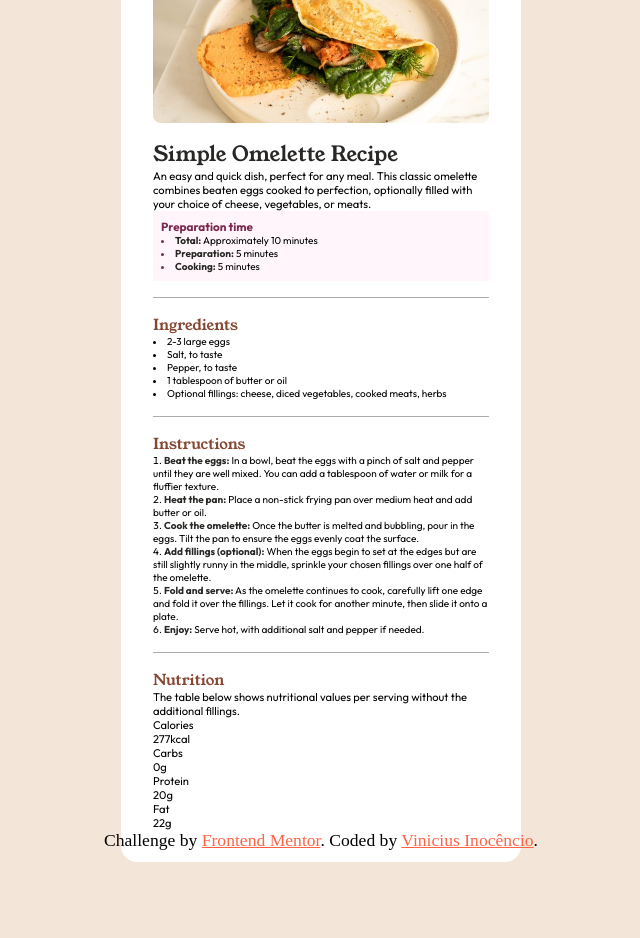
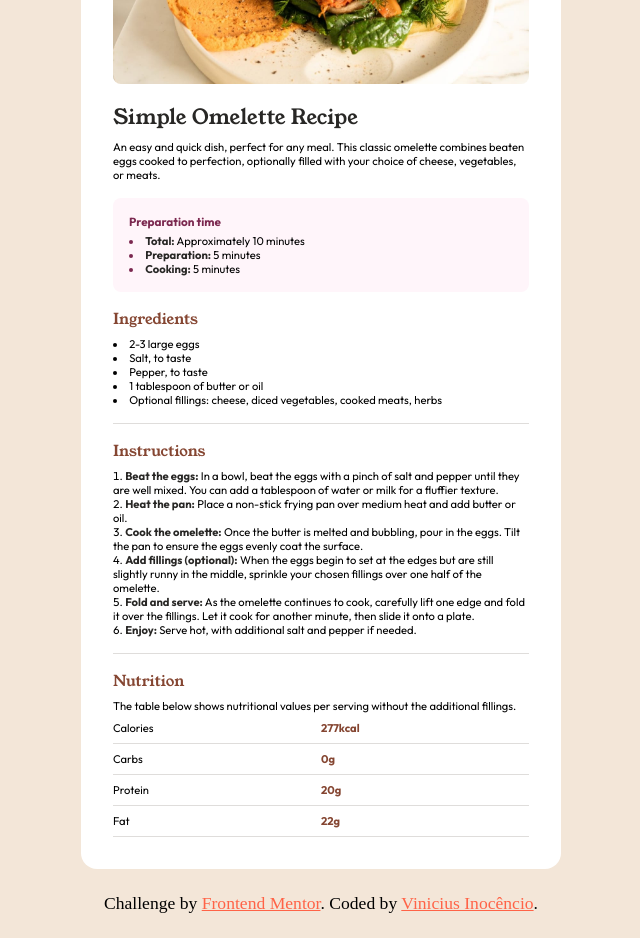
Before and after one commit to inocenciooo/recipe-page-main, a plain HTML site: page index.html in a window 1280 px wide. Shown: the whole page, without its empty margins (319-959 px from the left). Before the commit the page ends 880 px from the top, so only its background shows below. Drawn offline with Linux system fonts and the light colour scheme.

Commit message:
Estilizações, readme e gihub-pages
Aplicado estilos, porém estou enfrentando dificuldades para ajustar o container hero, não ficando centralizado no meio.

```diff
--- a/index.html
+++ b/index.html
@@ -8,14 +8,16 @@
   <link rel="icon" type="image/png" sizes="32x32" href="./assets/images/favicon-32x32.png" />
   <link rel="stylesheet" href="./src/reset-global.css">
   <link rel="stylesheet" href="./src/style.css" />
+  <link rel="stylesheet" href="./src/responsive.css">
 
-  <title>Frontend Mentor | Recipe page</title>
+  <title>Recipe page | Vinicius Inocêncio </title>
 </head>
 
 <body>
-  <main>
-    <div class="hero">
+  <main class="hero">
+    <div class="image">
       <img src="./assets/images/image-omelette.jpeg" alt="a simple omelette" />
+    </div>
     <section class="food">
       <h1>Simple Omelette Recipe</h1>
 
@@ -47,6 +49,7 @@
     </section>
     <section class="instructions">
       <h2>Instructions</h2>
+      <div>
         <ol>
           <li>
             <span>Beat the eggs:</span> In a bowl, beat the eggs with a pinch of salt and
@@ -73,6 +76,7 @@
           </li>
           <li><span>Enjoy:</span> Serve hot, with additional salt and pepper if needed.</li>
         </ol>
+      </div>
     </section>
     <section class="nutrition">
       <h2>Nutrition</h2>
@@ -97,7 +101,6 @@
         <p>22g</p>
       </div>
     </section>
-    </div>
   </main>
   <footer class="attribution">
     Challenge by <a href="https://www.frontendmentor.io?ref=challenge" target="_blank">Frontend Mentor</a>.
--- a/src/reset-global.css
+++ b/src/reset-global.css
@@ -1,19 +1,19 @@
-@import url('https://fonts.googleapis.com/css2?family=Outfit:wght@100..900&family=Young+Serif&display=swap');
+@import url("https://fonts.googleapis.com/css2?family=Outfit:wght@100..900&family=Young+Serif&display=swap");
 * {
   margin: 0;
   padding: 0;
   box-sizing: border-box;
 }
-img {
-  width: 100%;
-  border-radius: 0.5rem;
+html {
+  background-color: var(--Stone100);
+  height: 100vh;
 }
 body {
   background-color: var(--Stone100);
+  height: 100vh;
   font-size: 62.5%;
+  display: flex;
+  flex-direction: column;
   justify-content: center;
   align-items: center;
-  font-weight: 400;
-  display: grid;
-  grid-template-rows: 100vh 10vh;
 }
--- /dev/null
+++ b/src/responsive.css
@@ -0,0 +1,9 @@
+@media (max-width: 900px){
+    .hero{
+        width: 100vw;
+        padding: 3rem;
+    }
+    html, body{
+        background-color: #fff;
+    }
+}
--- a/src/style.css
+++ b/src/style.css
@@ -11,6 +11,11 @@
 }
 section {
   margin-top: 1rem;
+}
+
+.image img {
+  width: 100%;
+  border-radius: 0.5rem;
 }
 h2 {
   font-family: "Young Serif";
@@ -28,6 +33,10 @@ p,
 li {
   font-family: outfit;
 }
+h1,
+h2 {
+  margin-bottom: 0.5rem;
+}
 p {
   font-size: 0.7rem;
 }
@@ -37,12 +46,10 @@ ol {
 }
 span {
   font-weight: bold;
-  font-weight: bold;
   color: #282725;
 }
 .hero {
-  margin: 0 auto;
-  width: 25rem;
+  width: 30rem;
   background-color: #fff;
   padding: 2rem;
   border-radius: 1rem;
@@ -52,16 +59,18 @@ span {
 
 .hero .prepation {
   background-color: var(--Rose50);
-  padding: 0.5rem;
+  margin-top: 1rem;
+  padding: 1rem;
+  border-radius: 0.5rem;
 }
-.hero .food,
-.ingredients,
+.hero .ingredients,
 .instructions {
-  border-bottom: 1px solid hsla(30, 10%, 34%, 50%);
+  border-bottom: 1px solid hsla(30, 10%, 34%, 20%);
   padding-bottom: 1rem;
 }
 .hero .prepation h3 {
   color: var(--Rose800);
+  margin-bottom: 0.3rem;
 }
 .hero .prepation ul {
   list-style-type: disc;
@@ -70,10 +79,33 @@ span {
   color: var(--Rose800);
 }
 
+.hero .nutrition div {
+  border-bottom: 1px solid hsla(30, 10%, 34%, 20%);
+  display: grid;
+  grid-template-areas: "tipe . value .";
+  grid-template-columns: repeat(4, 1fr);
+  padding: 0.5rem 0;
+}
+.hero .nutrition div > p:nth-child(1) {
+  grid-area: tipe;
+}
+
+.hero .nutrition div > p:nth-child(2) {
+  grid-area: value;
+  font-weight: bold;
+  color: var(--Brown800);
+}
+.hero p,
+.hero ul > li,
+ol > li,
+.hero .nutrition div > p {
+  font-size: 0.7rem;
+}
+
 .attribution {
   font-size: 1.1rem;
   text-align: center;
-  bottom: 0;
+  padding: 3vh 0;
 }
 .attribution a {
   font-size: 1.1rem;
```
Also changed, not shown: 1 other file. Lines whose indentation alone changed are shown as unchanged.
